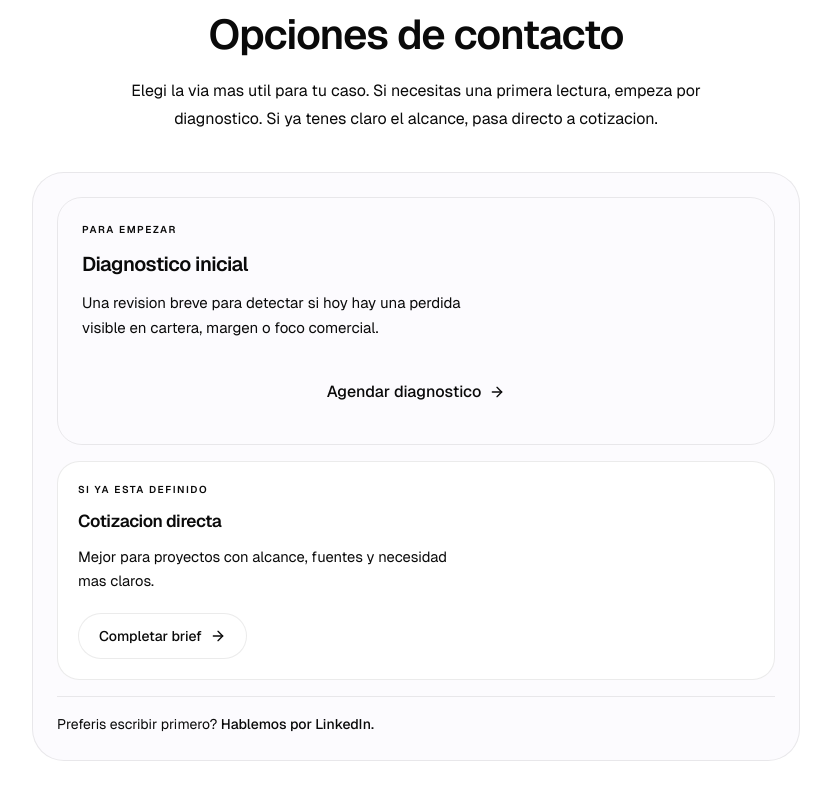
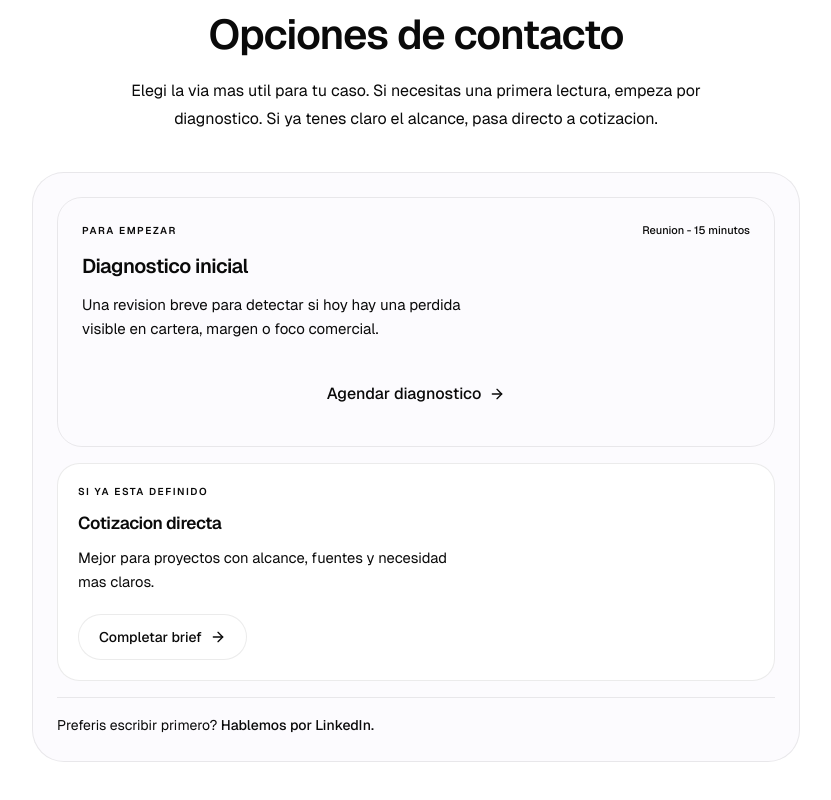
Before and after one commit to AluenIriarte/WebPage, a React (Vite) app: page / in a window 1280 px wide. Shown: the part 4025-4825 px from the top of the page, without its empty margins (224-1055 px from the left). Built offline with nearby package versions, Linux system fonts and the light colour scheme.

Commit message:
Add meeting duration to contact CTA card

```diff
--- a/src/app/components/EntryOffer.tsx
+++ b/src/app/components/EntryOffer.tsx
@@ -48,7 +48,10 @@ export function EntryOffer() {
           >
             <div className="rounded-[2rem] border border-border/45 bg-[#FCFBFE] p-4 sm:p-5 lg:p-6">
               <div className="rounded-[1.55rem] border border-accent/18 bg-accent/[0.05] p-6">
-                <p className={`${cardLabelClassName} text-accent/55`}>PARA EMPEZAR</p>
+                <div className="flex flex-wrap items-center justify-between gap-2">
+                  <p className={`${cardLabelClassName} text-accent/55`}>PARA EMPEZAR</p>
+                  <span className="text-[11px] font-medium text-accent/58">Reunion - 15 minutos</span>
+                </div>
                 <h3 className="mt-3 text-[1.25rem] font-semibold tracking-tight text-foreground">Diagnostico inicial</h3>
                 <p className="mt-3 max-w-[26rem] text-[0.94rem] leading-relaxed text-muted-foreground">
                   Una revision breve para detectar si hoy hay una perdida visible en cartera, margen o foco comercial.
```
